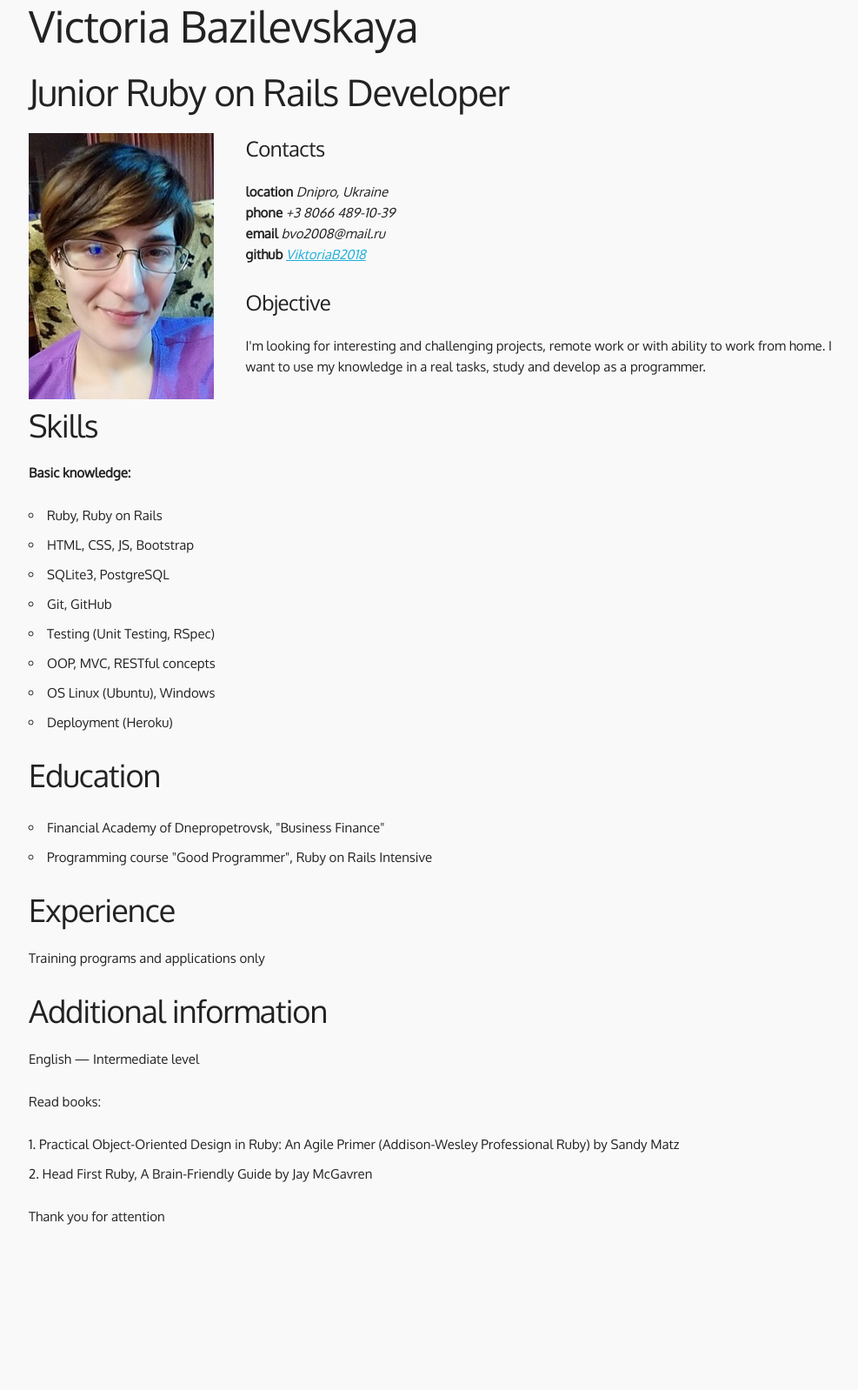
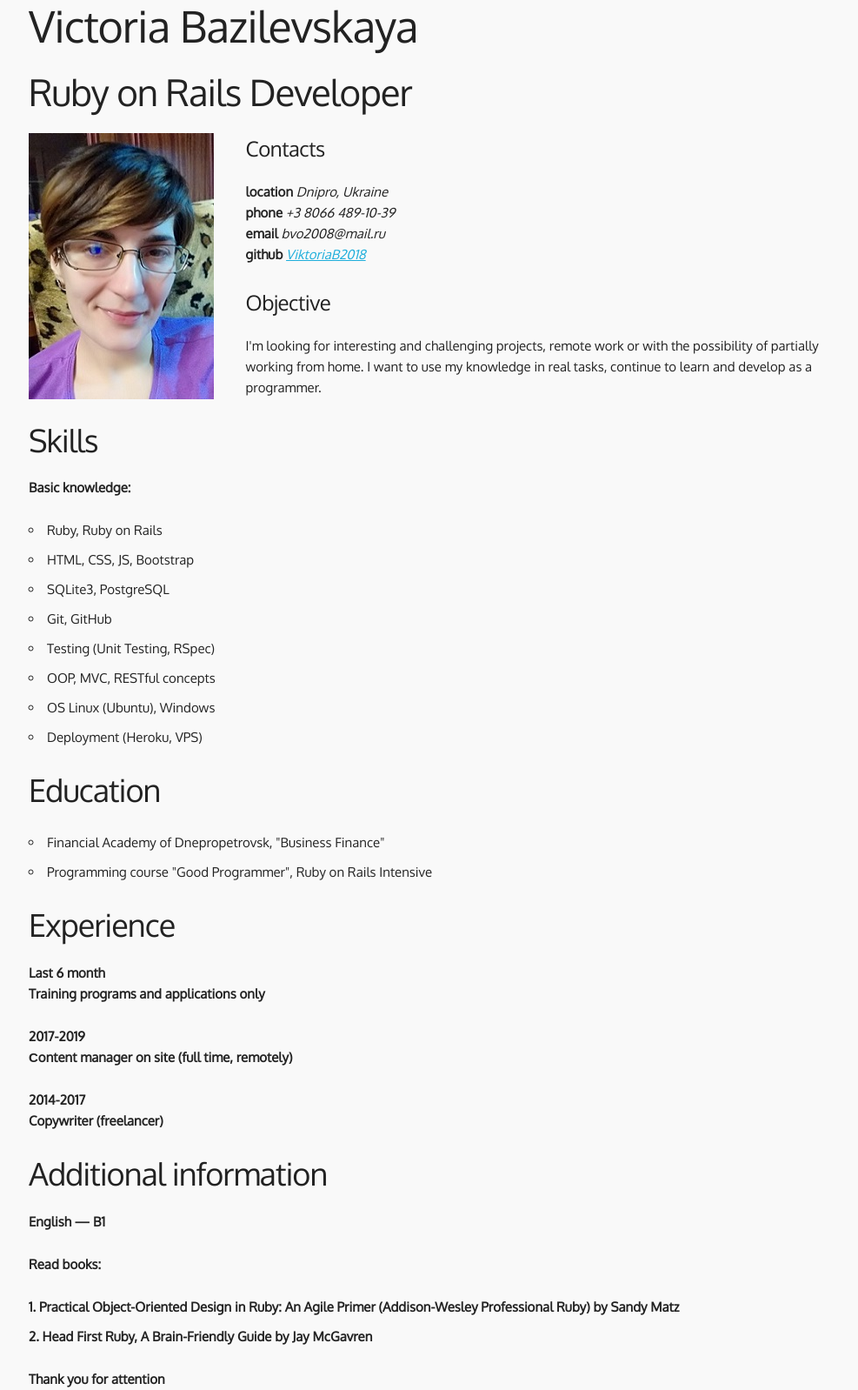
Before and after one commit to ViktoriaB2018/cv, a plain HTML site: page index.html in a window 1280 px wide. Shown: the whole page at 87% size, without its empty margins (127-1114 px from the left). Before the commit the page ends 1411 px from the top, so only its background shows below. Drawn offline with Linux system fonts and the light colour scheme.

Commit message:
Data change

```diff
--- a/index.html
+++ b/index.html
@@ -10,7 +10,7 @@
 <body>
   <div class="container">
     <h1>Victoria Bazilevskaya</h1>
-    <h2>Junior Ruby on Rails Developer</h2>
+    <h2>Ruby on Rails Developer</h2>
     <div class="row">
       <div class="three columns">
         <img src="images/foto.jpg" alt="foto">
@@ -18,16 +18,15 @@
       <div class="nine columns">
         <h5>Contacts</h5>
         <p>
-		  <b>location</b> <em>Dnipro, Ukraine</em> <br>
+	  <b>location</b> <em>Dnipro, Ukraine</em> <br>
           <b>phone</b> <em>+3 8066 489-10-39</em> <br>
           <b>email</b> <em>bvo2008@mail.ru</em> <br>
           <b>github</b> <em><a href="https://github.com/ViktoriaB2018">ViktoriaB2018</a></em>
         </p>
         <h5>Objective</h5>
-        <p>I'm looking for interesting and challenging projects, remote work or
-          with ability to work from home. I want to use my knowledge in a real tasks,
-          study and develop as a programmer.</p>
-
+        <p>I'm looking for interesting and challenging projects, remote work or with the possibility
+	of partially working from home. I want to use my knowledge in real tasks, continue to
+	learn and develop as a programmer.</p>
       </div>
     </div>
     <div>
@@ -41,7 +40,7 @@
           <li>Testing (Unit Testing, RSpec)</li>
           <li>OOP, MVC, RESTful concepts</li>
           <li>OS Linux (Ubuntu), Windows</li>
-          <li>Deployment (Heroku)</li>
+          <li>Deployment (Heroku, VPS)</li>
         </ul>
       </p>
     </div>
@@ -56,11 +55,13 @@
     </div>
     <div>
       <h3>Experience</h3>
-      <p>Training programs and applications only</p>
+      <b>Last 6 month<b> <p>Training programs and applications only</p>
+      <b>2017-2019<b> <p>Сontent manager on site (full time, remotely)</p>
+      <b>2014-2017<b> <p>Copywriter (freelancer)</p>
     </div>
     <div>
       <h3>Additional information</h3>
-      <p>English — Intermediate level</p>
+      <p>English — B1</p>
       <p>Read books:
         <ol>
           <li>Practical Object-Oriented Design in Ruby: An Agile Primer
```
